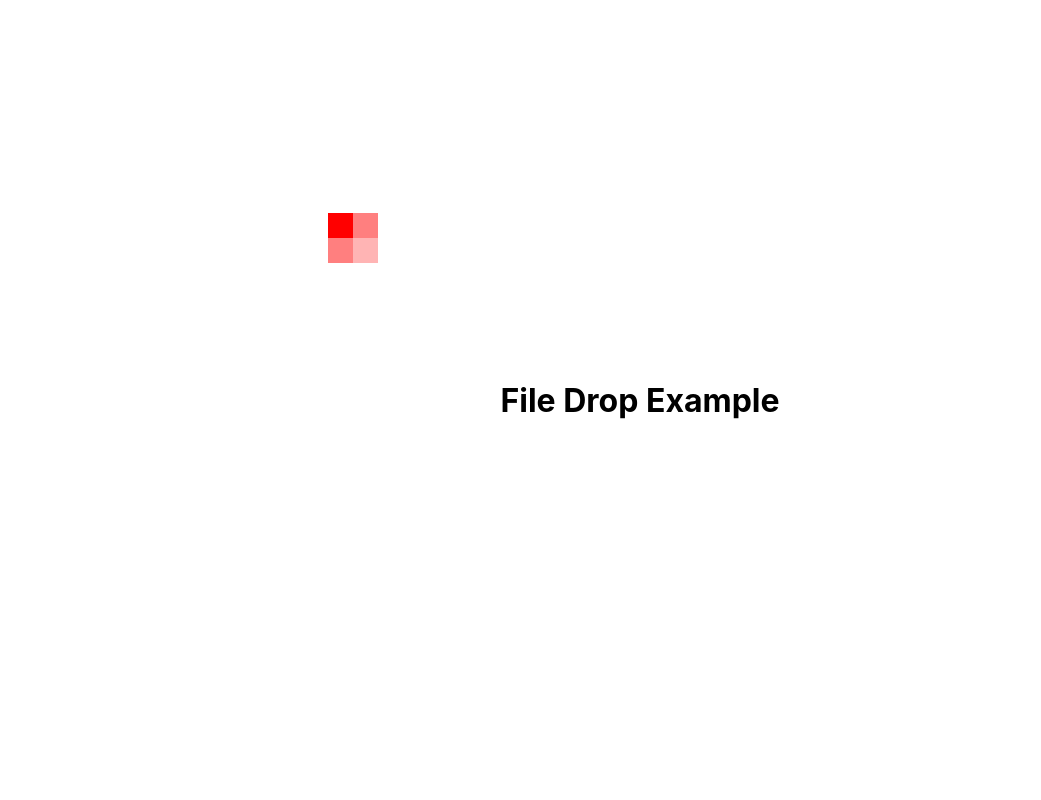
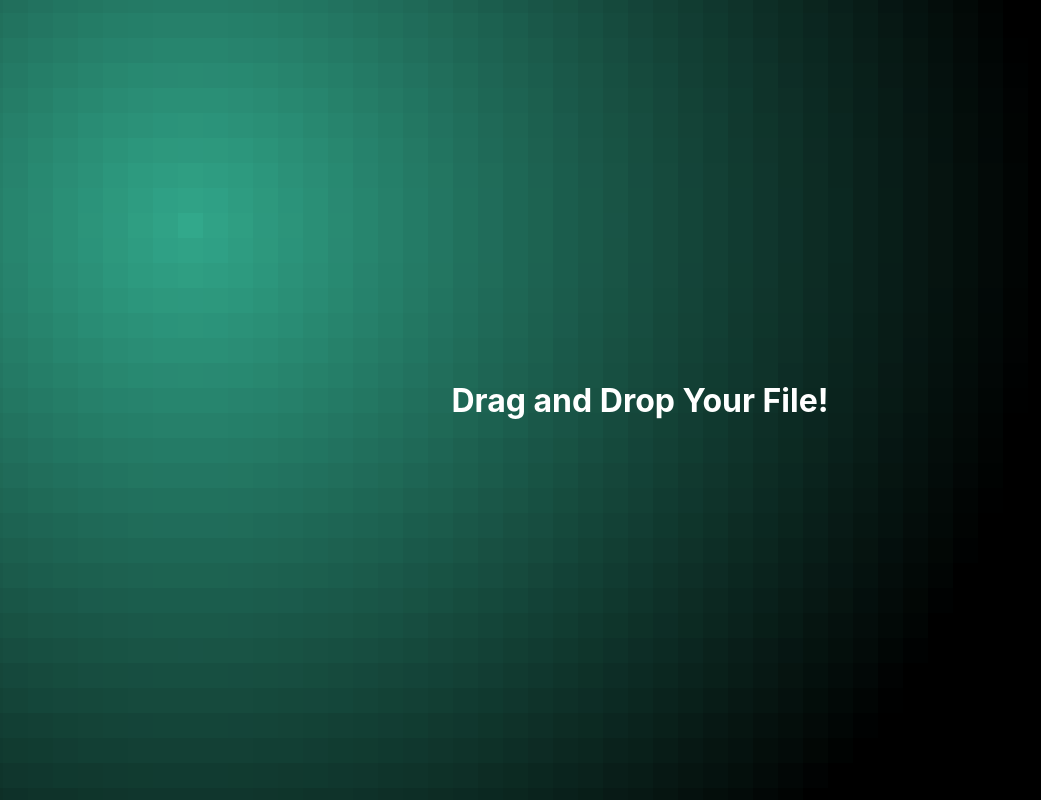
Before and after one commit to funnysomething/EzStudy, a React (Create React App) app in the folder ezstudyclient/: page / in a window 1280 px wide. Shown: the whole page, without its empty margins (0-1041 px from the left). Built offline with nearby package versions, Linux system fonts and the light colour scheme.

Commit message:
Updated-Background

```diff
--- a/ezstudyclient/src/App.css
+++ b/ezstudyclient/src/App.css
@@ -4,6 +4,8 @@
   justify-content: center;
   align-items: center;
   height: 100vh;
+  background-color: black;
+  overflow: hidden;
 }
 
 .background {
@@ -17,10 +19,11 @@
 .cell {
   width: 25px; /* Adjust as needed */
   height: 25px; /* Adjust as needed */
-  /*border: 1px solid black; /* Add border for visibility */
+  /*border: 1px solid white; /* Add border for visibility */
 }
 
 h1 {
   position: absolute;
+  color: white;
 
 }
--- a/ezstudyclient/src/App.js
+++ b/ezstudyclient/src/App.js
@@ -12,17 +12,18 @@ function App() {
   };
 
   const calculateDistance = (pointX, pointY) => {
-    const dx = mousePosition.x - pointX;
-    const dy = mousePosition.y - pointY;
+    const dx = mousePosition.x - pointX + 400;
+    const dy = mousePosition.y - pointY + 450;
     return Math.sqrt(dx * dx + dy * dy);
   };
 
   const getBackgroundColor = (x, y) => {
     const distance = calculateDistance(x, y);
-    const threshold = 100;
+    const threshold = 1700;
+    var red = 0; var green = 247; var blue = 191;
     if (distance < threshold) {
       const opacity = 1 - distance / threshold;
-      return `rgba(255, 0, 0, ${opacity})`;
+      return `rgba(50, 168, 139, ${opacity})`;
     }
     return 'transparent';
   };
@@ -31,10 +32,10 @@ function App() {
     function handleResize() {
       const screenWidth = window.innerWidth;
       const screenHeight = window.innerHeight;
-      const cellSize = 50; // Adjust cell size as needed
+      const cellSize = 24; // Adjust cell size as needed
       const margin = 10; // Adjust margin size as needed
-      const availableWidth = screenWidth - margin * 2; // Consider margins
-      const availableHeight = screenHeight - margin * 2; // Consider margins
+      const availableWidth = screenWidth// - margin * 2; // Consider margins
+      const availableHeight = screenHeight// - margin * 2; // Consider margins
       const maxColumns = Math.floor(availableWidth / cellSize);
       const maxRows = Math.floor(availableHeight / cellSize);
       setGridSize({ rows: maxRows, columns: maxColumns });
@@ -76,7 +77,7 @@ function App() {
 
   return (
     <div className="App" onMouseMove={handleMouseMove} onDrop={handleDrop} onDragOver={handleDragOver}>
-      <h1>File Drop Example</h1>
+      <h1>Drag and Drop Your File!</h1>
       <div className="background">
         {Array.from({ length: gridSize.rows }, (_, rowIndex) => (
           <div key={rowIndex} className="row">
@@ -90,19 +91,6 @@ function App() {
           </div>
         ))}
       </div>
-      {/*<div>
-        <p>Drop in your file!</p>
-        <p>Dropped Files:</p>
-        <ul>
-          {droppedFiles.map((file, index) => (
-            <li key={index}>
-              <strong>Name:</strong> {file.name}, <strong>Size:</strong> {file.size} bytes, <strong>Type:</strong> {file.type}
-              <br />
-              <strong>Content:</strong> <pre>{file.content}</pre>
-            </li>
-          ))}
-        </ul>
-        </div>*/}
     </div>
   );
 }
```
